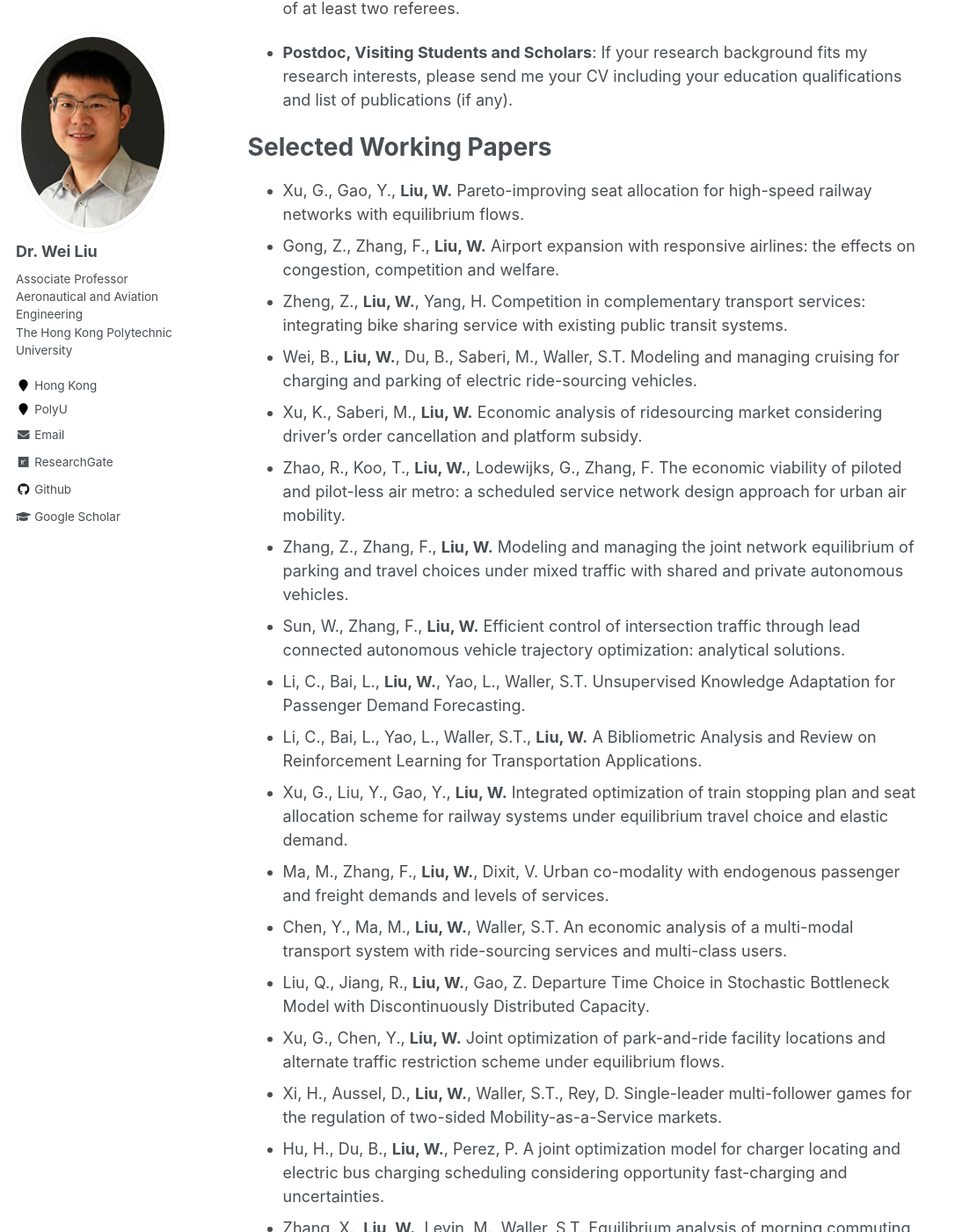
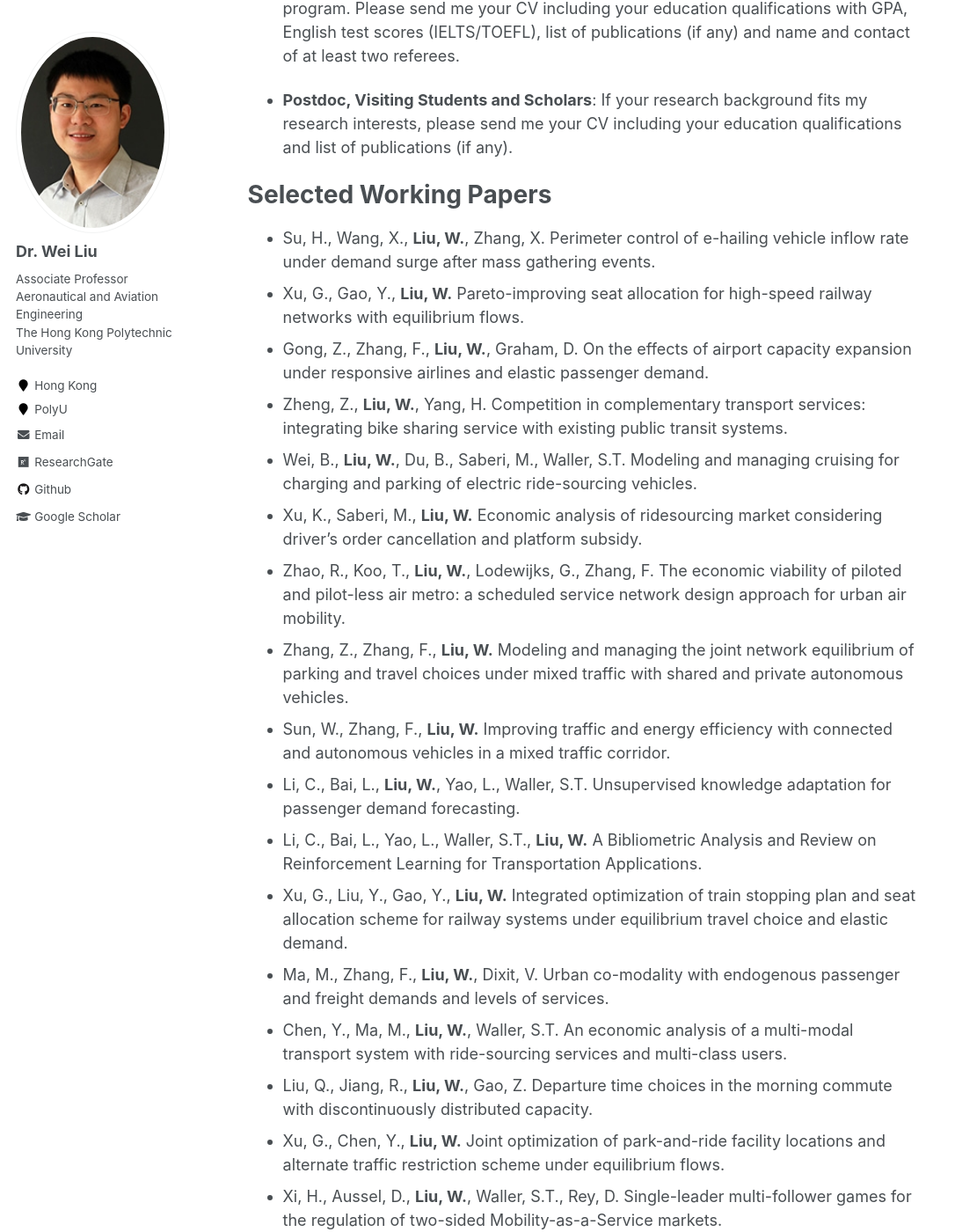
Before and after one commit to weiliu2016/weiliu2016.github.io, a Jekyll site: the page built from _pages/about.md, in a window 1280 px wide and 1400 px high, scrolled down 1583 px. Shown: the whole window at 88% size, without its empty margins (0-1086 px from the left). Built offline with Jekyll 4.4.1, drawn with Linux system fonts in a browser that asks for light colours; some of the changed text lies outside the part shown.

Commit message:
Update about.md

```diff
--- a/_pages/about.md
+++ b/_pages/about.md
@@ -32,6 +32,7 @@ Research Group
   Tanapon Lilasathapornkit (PhD Student, 2018 T2, from UNSW Sydney, Australia)
 
 - **Former members**\
+  Yuhui Chen (MPhil, 2020 T1 - 2021 T3) - Thesis: Modeling ride-sourcing and public transport services in a multi-modal network with multi-class users\
   Runqing Zhao (MPhil, 2019 T3 - 2022 T1) - Thesis: Service network design for emerging modes in air transport: autonomous inter-terminal airport bus shuttle and air metro
 
 - **Academic visitors**\
@@ -46,20 +47,21 @@ PhD Positions and Academic Visitors
 
 Selected Working Papers
 ======
+- Su, H., Wang, X., **Liu, W.**, Zhang, X. Perimeter control of e-hailing vehicle inflow rate under demand surge after mass gathering events.
 - Xu, G., Gao, Y., **Liu, W.** Pareto-improving seat allocation for high-speed railway networks with equilibrium flows.
-- Gong, Z., Zhang, F., **Liu, W.** Airport expansion with responsive airlines: the effects on congestion, competition and welfare.
+- Gong, Z., Zhang, F., **Liu, W.**, Graham, D. On the effects of airport capacity expansion under responsive airlines and elastic passenger demand.
 - Zheng, Z., **Liu, W.**, Yang, H. Competition in complementary transport services: integrating bike sharing service with existing public transit systems.
 - Wei, B., **Liu, W.**, Du, B., Saberi, M., Waller, S.T. Modeling and managing cruising for charging and parking of electric ride-sourcing vehicles.
 - Xu, K., Saberi, M., **Liu, W.** Economic analysis of ridesourcing market considering driver's order cancellation and platform subsidy.
 - Zhao, R., Koo, T., **Liu, W.**, Lodewijks, G., Zhang, F. The economic viability of piloted and pilot-less air metro: a scheduled service network design approach for urban air mobility.
 - Zhang, Z., Zhang, F., **Liu, W.** Modeling and managing the joint network equilibrium of parking and travel choices under mixed traffic with shared and private autonomous vehicles.
-- Sun, W., Zhang, F., **Liu, W.** Efficient control of intersection traffic through lead connected autonomous vehicle trajectory optimization: analytical solutions.
-- Li, C., Bai, L., **Liu, W.**, Yao, L., Waller, S.T. Unsupervised Knowledge Adaptation for Passenger Demand Forecasting.
+- Sun, W., Zhang, F., **Liu, W.** Improving traffic and energy efficiency with connected and autonomous vehicles in a mixed traffic corridor.
+- Li, C., Bai, L., **Liu, W.**, Yao, L., Waller, S.T. Unsupervised knowledge adaptation for passenger demand forecasting.
 - Li, C., Bai, L., Yao, L., Waller, S.T., **Liu, W.** A Bibliometric Analysis and Review on Reinforcement Learning for Transportation Applications.
 - Xu, G., Liu, Y., Gao, Y., **Liu, W.** Integrated optimization of train stopping plan and seat allocation scheme for railway systems under equilibrium travel choice and elastic demand.
 - Ma, M., Zhang, F., **Liu, W.**, Dixit, V. Urban co-modality with endogenous passenger and freight demands and levels of services.
 - Chen, Y., Ma, M., **Liu, W.**, Waller, S.T. An economic analysis of a multi-modal transport system with ride-sourcing services and multi-class users.
-- Liu, Q., Jiang, R., **Liu, W.**, Gao, Z. Departure Time Choice in Stochastic Bottleneck Model with Discontinuously Distributed Capacity.
+- Liu, Q., Jiang, R., **Liu, W.**, Gao, Z. Departure time choices in the morning commute with discontinuously distributed capacity.
 - Xu, G., Chen, Y., **Liu, W.** Joint optimization of park-and-ride facility locations and alternate traffic restriction scheme under equilibrium flows.
 - Xi, H., Aussel, D., **Liu, W.**, Waller, S.T., Rey, D. Single-leader multi-follower games for the regulation of two-sided Mobility-as-a-Service markets.
 - Hu, H., Du, B., **Liu, W.**, Perez, P. A joint optimization model for charger locating and electric bus charging scheduling considering opportunity fast-charging and uncertainties.
```
Also changed, not shown: other parts of _pages/about.md (+2 -2 lines).
